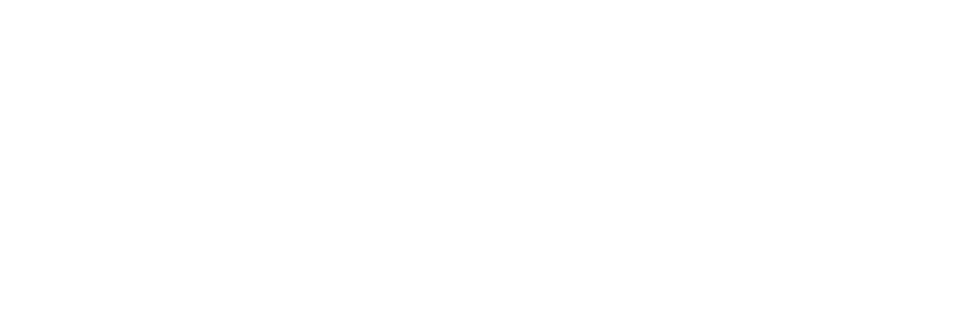
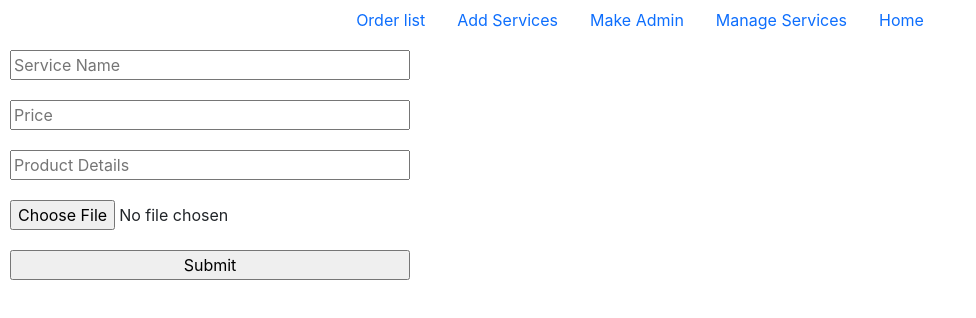
Before and after one commit to dipraj-howlader/guitar-course-client, a React (Create React App) app: page /addService in a window 1280 px wide. Shown: the top 318 px of the page, without its empty margins (0-976 px from the left). Built offline with nearby package versions, Linux system fonts and the light colour scheme.

Commit message:
addifadsf

```diff
--- a/package.json
+++ b/package.json
@@ -8,6 +8,7 @@
     "@testing-library/jest-dom": "^5.11.10",
     "@testing-library/react": "^11.2.6",
     "@testing-library/user-event": "^12.8.3",
+    "axios": "^0.21.1",
     "bootstrap": "^4.6.0",
     "firebase": "^8.4.1",
     "react": "^17.0.2",
--- a/src/App.js
+++ b/src/App.js
@@ -3,7 +3,8 @@
 import {
   BrowserRouter as Router,
   Switch,
-  Route
+  Route,
+  useParams
 } from "react-router-dom";
 import './App.css';
 import Home from "./Components/FirstUI/Home/Home";
@@ -12,6 +13,7 @@
 import PrivateRoute from "./Components/Shared/PrivateRoute/PrivateRoute";
 import Admin from "./Components/Admin/Admin/Admin";
 import Payment from "./Components/ProcessPayment/Payment/Payment";
+import AddService from "./Components/Admin/AddService/AddService";
 
 
 
@@ -41,14 +43,17 @@
         <Route path="/login">
           <Login></Login>
         </Route>
-        <PrivateRoute path="/order">
+        <Route path="/order/:id">
         <PlaceOrder></PlaceOrder>
-        </PrivateRoute>
+        </Route>
         <Route path="/admin">
           <Admin></Admin>
         </Route>
         <Route path="/payment">
         <Payment></Payment>
+        </Route>
+        <Route path="/addService">
+        <AddService></AddService>
         </Route>
       </Switch>
     </Router>
--- /dev/null
+++ b/src/Components/Admin/AddService/AddService.js
@@ -0,0 +1,66 @@
+import React, { useState } from 'react';
+import AdminHeader from '../AdminHeader/AdminHeader';
+import { useForm } from "react-hook-form";
+import axios from 'axios';
+
+
+const AddService = () => {
+    const { register, handleSubmit, watch, formState: { errors } } = useForm();
+    const [imageup, setImageup] = useState('');
+
+    const handleImageUpload = (event) => {
+        const imageData = new FormData();
+        imageData.set("key", "10805234287660b2f8004e7fd834d4a5");
+        imageData.append("image", event.target.files[0]);
+
+        axios
+          .post("https://api.imgbb.com/1/upload", imageData)
+          .then((res) => {
+
+            if(res.data.data.display_url !== ''){
+                console.log(res.data.data.display_url);
+                setImageup(res.data.data.display_url);
+
+                    alert("Image Uploaded");
+
+            }
+          })
+          .catch((err) => {
+            console.log(err);
+          });
+      };
+    const onSubmit = data => {
+        const serviceInfo = {
+            data,
+            imageup
+        }
+        console.log(serviceInfo);
+    };
+
+    return (
+        <div>
+            <div>
+            <AdminHeader></AdminHeader>
+            </div>
+            <div>
+            <form onSubmit={handleSubmit(onSubmit)}>
+      <input placeholder="Service Name" defaultValue="" {...register("Pname")} />
+      <br/>
+
+      <input placeholder="Price" {...register("Pprice")}/>
+      <br/>
+
+      <input placeholder="Product Details" {...register("Pdetails")}/>
+      <br/>
+
+      <input type="file" name="" onChange={handleImageUpload}   />
+      <br/>
+
+      <input type="submit" />
+    </form>
+            </div>
+        </div>
+    );
+};
+
+export default AddService;
--- a/src/Components/Admin/AdminHeader/AdminHeader.js
+++ b/src/Components/Admin/AdminHeader/AdminHeader.js
@@ -6,6 +6,9 @@
  const gotoHome =() => {
    history.push('/home')
  }
+ const gotoAddService = () =>{
+   history.push('/addService')
+ }
     return (
         <div>
             <ul class="nav justify-content-center">
@@ -13,7 +16,7 @@
     <a class="nav-link active" aria-current="page" href="#">Order list</a>
   </li>
   <li class="nav-item">
-    <a class="nav-link" href="#">Add Services</a>
+    <a class="nav-link" onClick={gotoAddService}>Add Services</a>
   </li>
   <li class="nav-item">
     <a class="nav-link" href="#">Make Admin</a>
--- a/src/Components/FirstUI/ExplainService/ExplainService.js
+++ b/src/Components/FirstUI/ExplainService/ExplainService.js
@@ -1,21 +1,23 @@
 import React from 'react';
-import { useHistory } from 'react-router';
+import { useHistory, useParams } from 'react-router';
 import './ExplainService.css'
 
 const ExplainService = (props) => {
     const history = useHistory();
 
-    const gotoOrderPage = () =>{
-        history.push('/order')
+    const gotoOrderPage = (id) =>{
+        history.push(`/order/${id}`)
     }
-    const {name , icon, description, price ,id} = props.service
+    const {name , icon, description, price ,id} = props.service;
+    // const { id } =useParams();
+
     return (
         <div className="col-md-4 service">
            <img src={icon} alt=""/>
             <h4>{name}</h4>
             <strong>${price}</strong>
             <p>{description}</p>
-            <button onClick={gotoOrderPage} type="button" class="btn btn-outline-secondary">Buy Now</button>
+            <button onClick={() => gotoOrderPage(id)} type="button" class="btn btn-outline-secondary">Buy Now</button>
         </div>
     );
 };
--- a/src/Components/ProcessPayment/ProcessPayment/ProcessPayment.js
+++ b/src/Components/ProcessPayment/ProcessPayment/ProcessPayment.js
@@ -41,17 +41,16 @@
         setPaymentSuccess(paymentMethod.id);
         setPaymentError(null);
         // console.log(paymentMethod.id)
+        const userCardandInfo = {
+          userInfo,
+      id: paymentMethod.id
+
+        }
+        console.log(userCardandInfo)
 
     }
 
-    const userCardandInfo = {
-      userInfo,
-      paymentSuccess
 
-
-    }
-    // setUserInfo(userCardandInfo)
-    console.log(userCardandInfo)
   };
 
   return (
--- a/src/Components/UserOrderInfo/OrderList/Orderlist.js
+++ b/src/Components/UserOrderInfo/OrderList/Orderlist.js
@@ -14,10 +14,10 @@
   const history = useHistory()
 const gotoPayment =(event) =>{
   history.push('/payment');
-  const buyerMame = event.target.parentElement.elements[0].value;
+  const buyerName = event.target.parentElement.elements[0].value;
   const buyerEmail =  event.target.parentElement.elements[1].value;
   const info ={
-    buyerMame,
+    buyerName,
     buyerEmail
   }
   setUserInfo(info)
@@ -30,7 +30,8 @@
    <form action="">
      <input value={loggedInUser.name} type="text"/>
      <input value={loggedInUser.email} type="text"/>
-     <button onClick={gotoPayment} type="button" class="btn btn-success">Success</button>
+     <input value="" type="text"/>
+     <button onClick={gotoPayment} type="button" class="btn btn-success">Continue to Pay</button>
    </form>
     </div>
   );
```
Also changed, not shown: 1 other file (tests, documents, lock files or other folders).
